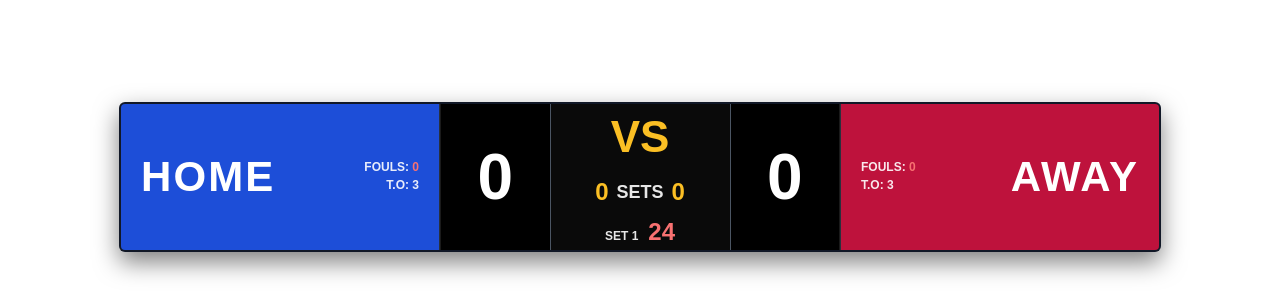
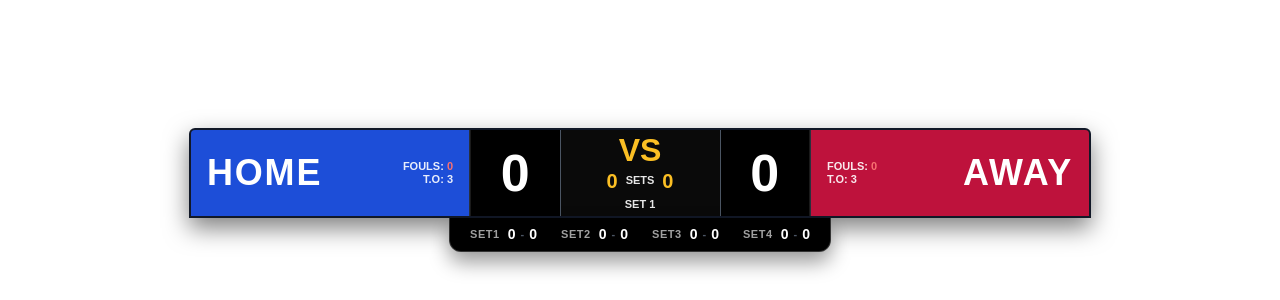
Before and after one commit to akkalak213/basketball-overlay, a Next.js app in the folder frontend/: page /overlay/compat in a window 1280 px wide. Shown: the part 500-800 px from the top of the page. Built offline with nearby package versions, Linux system fonts and the light colour scheme; no server answers.

Commit message:
refactor: Adjust overlay size, layout, and add 5-set support

```diff
--- a/frontend/components/OverlayCompat.tsx
+++ b/frontend/components/OverlayCompat.tsx
@@ -1,13 +1,11 @@
 'use client';
 
 import { useSocket } from '../lib/socket';
-import { formatTime } from '../lib/formatTime';
 import React from 'react';
 
-// Super Compatibility Version for Yolobox Pro
+// Super Compatibility Version for Yolobox Pro - V3
 // This version uses a classic HTML table for layout and inline CSS styles for everything.
-// This approach maximizes compatibility with very old or limited web browsers that may not
-// fully support Flexbox, CSS variables, or modern Tailwind classes.
+// Changes: Reduced overall size, removed shot clock, redesigned Fouls/Timeouts, and expanded to 5 sets.
 
 export default function OverlayCompat() {
   const { gameState } = useSocket();
@@ -16,22 +14,22 @@ export default function OverlayCompat() {
     return null;
   }
 
+  // Calculate set wins
   let homeSetWins = 0;
   let awaySetWins = 0;
   if (gameState.homeQuarterScores && gameState.awayQuarterScores) {
-    for (let i = 0; i < Math.min(gameState.homeQuarterScores.length, gameState.awayQuarterScores.length); i++) {
-      if (gameState.homeQuarterScores[i] !== undefined && gameState.awayQuarterScores[i] !== undefined) {
-        if (gameState.homeQuarterScores[i] > gameState.awayQuarterScores[i]) {
-          homeSetWins++;
-        } else if (gameState.awayQuarterScores[i] > gameState.awayQuarterScores[i]) {
-          awaySetWins++;
-        }
+    for (let i = 0; i < Math.max(gameState.homeQuarterScores.length, gameState.awayQuarterScores.length); i++) {
+      const homeScore = gameState.homeQuarterScores[i] || 0;
+      const awayScore = gameState.awayQuarterScores[i] || 0;
+      if (homeScore > awayScore) {
+        homeSetWins++;
+      } else if (awayScore > homeScore) {
+        awaySetWins++;
       }
     }
   }
 
-  // --- Style Definitions (as JavaScript objects for inline styling) ---
-
+  // --- Style Definitions ---
   const styles: { [key: string]: React.CSSProperties } = {
     container: {
       position: 'fixed',
@@ -39,98 +37,135 @@ export default function OverlayCompat() {
       left: '0',
       width: '100%',
       display: 'flex',
-      justifyContent: 'center',
+      flexDirection: 'column',
+      alignItems: 'center',
       fontFamily: 'sans-serif',
       color: '#FFFFFF',
       textTransform: 'uppercase',
     },
     mainTable: {
       borderCollapse: 'collapse',
-      backgroundColor: '#111827', // zinc-900
+      backgroundColor: '#111827',
       border: '2px solid #000000',
-      borderRadius: '6px',
+      borderRadius: '6px 6px 0 0', // Rounded top corners
       boxShadow: '0 10px 25px rgba(0,0,0,0.5)',
       overflow: 'hidden'
     },
     teamCell: {
-      padding: '8px 20px',
-      minWidth: '320px',
+      padding: '4px 16px',
+      minWidth: '280px',
       position: 'relative'
     },
     homeTeamCell: {
-      backgroundColor: '#1D4ED8', // blue-800
+      backgroundColor: '#1D4ED8',
       borderRight: '1px solid rgba(0,0,0,0.5)',
     },
     awayTeamCell: {
-      backgroundColor: '#BE123C', // red-800
+      backgroundColor: '#BE123C',
       borderLeft: '1px solid rgba(0,0,0,0.5)',
       textAlign: 'right'
     },
     teamName: {
-      fontSize: '42px',
+      fontSize: '36px',
       fontWeight: '900',
       letterSpacing: '0.05em',
       lineHeight: '1',
     },
     teamInfoContainer: {
         display: 'flex',
-        alignItems: 'flex-end',
+        alignItems: 'center',
         justifyContent: 'space-between'
     },
     foulsTimeouts: {
         textAlign: 'right' as const,
-        paddingBottom: '4px',
         marginLeft: '12px',
     },
     awayFoulsTimeouts: {
         textAlign: 'left' as const,
-        paddingBottom: '4px',
         marginRight: '12px',
     },
     infoText: {
-      fontSize: '12px',
+      fontSize: '11px',
       fontWeight: 'bold',
       color: 'rgba(255,255,255,0.9)',
+      lineHeight: '1.2'
     },
     scoreCell: {
       backgroundColor: '#000000',
-      width: '110px',
+      width: '90px',
       textAlign: 'center' as const,
-      fontSize: '64px',
+      fontSize: '52px',
       fontWeight: '900',
       borderLeft: '2px solid rgba(255,255,255,0.1)',
     },
     awayScoreCell: {
         backgroundColor: '#000000',
-        width: '110px',
+        width: '90px',
         textAlign: 'center' as const,
-        fontSize: '64px',
+        fontSize: '52px',
         fontWeight: '900',
         borderRight: '2px solid rgba(255,255,255,0.1)',
     },
-    centerClockCell: {
+    centerCell: {
       backgroundColor: '#0a0a0a',
-      width: '180px',
+      width: '160px',
       textAlign: 'center' as const,
       verticalAlign: 'middle',
       borderLeft: '1px solid #4B5563',
       borderRight: '1px solid #4B5563',
+      padding: '4px 0',
     },
-    gameClock: {
-      fontSize: '44px',
+    vsText: {
+      fontSize: '32px',
       fontWeight: 'bold',
-      color: '#FBBF24', // yellow-400
+      color: '#FBBF24',
+      lineHeight: '1',
     },
-    periodShotClockContainer: {
-        marginTop: '4px'
+    setWinsContainer: {
+        display: 'flex',
+        justifyContent: 'center',
+        alignItems: 'center',
     },
-    possessionIndicator: {
-      position: 'absolute',
-      bottom: '0',
-      left: '0',
-      width: '100%',
-      height: '4px',
-      backgroundColor: '#FBBF24', // yellow-400
+    setScoreText: {
+        fontSize: '11px',
+        fontWeight: 'bold',
+        color: 'rgba(255,255,255,0.9)',
+    },
+    setScoreNumber: {
+        fontSize: '20px',
+        fontWeight: 'bold',
+        color: '#FBBF24',
+        margin: '0 8px'
+    },
+    setScoresContainer: {
+        display: 'flex',
+        backgroundColor: '#000000',
+        border: '1px solid rgba(255,255,255,0.2)',
+        borderTop: '0',
+        borderRadius: '0 0 12px 12px',
+        padding: '6px 20px',
+        boxShadow: '0 10px 20px rgba(0,0,0,0.4)',
+        justifyContent: 'center',
+        gap: '24px',
+    },
+    setScorePill: {
+        display: 'flex',
+        alignItems: 'center',
+        gap: '8px'
+    },
+    setScoreLabel: {
+        color: '#A0A0A0',
+        fontWeight: 'bold',
+        fontSize: '11px',
+        letterSpacing: '0.05em'
+    },
+    setScoreValues: {
+        display: 'flex',
+        alignItems: 'center',
+        gap: '5px',
+        fontWeight: '900',
+        fontSize: '14px',
+        color: '#FFFFFF'
     }
   };
 
@@ -141,18 +176,13 @@ export default function OverlayCompat() {
           <tr>
             {/* ======================= HOME TEAM ======================= */}
             <td style={{...styles.teamCell, ...styles.homeTeamCell}}>
-
                <div style={styles.teamInfoContainer}>
                     <div>
                         <div style={styles.teamName}>{gameState.homeName}</div>
                     </div>
                     <div style={styles.foulsTimeouts}>
-                        <div style={styles.infoText}>
-                            FOULS: <span style={{color: '#F87171'}}>{gameState.homeFouls}</span>
-                        </div>
-                         <div style={styles.infoText}>
-                            T.O: {gameState.homeTimeouts}
-                        </div>
+                        <div style={styles.infoText}>FOULS: <span style={{color: '#F87171'}}>{gameState.homeFouls}</span></div>
+                        <div style={styles.infoText}>T.O: {gameState.homeTimeouts}</div>
                     </div>
                </div>
             </td>
@@ -160,20 +190,15 @@ export default function OverlayCompat() {
               {gameState.homeScore}
             </td>
 
-            {/* ======================= CENTER CLOCK ======================= */}
-            <td style={styles.centerClockCell}>
-              <div style={styles.gameClock}>VS</div>
-              <div style={{...styles.periodShotClockContainer, display: 'flex', justifyContent: 'center', alignItems: 'center', marginBottom: '4px'}}>
-                 <span style={{fontSize: '24px', fontWeight: 'bold', color: '#FBBF24', marginRight: '8px'}}>{homeSetWins}</span>
-                 <span style={{...styles.infoText, fontSize: '18px'}}>SETS</span>
-                 <span style={{fontSize: '24px', fontWeight: 'bold', color: '#FBBF24', marginLeft: '8px'}}>{awaySetWins}</span>
+            {/* ======================= CENTER SECTION ======================= */}
+            <td style={styles.centerCell}>
+              <div style={styles.vsText}>VS</div>
+              <div style={styles.setWinsContainer}>
+                 <span style={styles.setScoreNumber}>{homeSetWins}</span>
+                 <span style={styles.setScoreText}>SETS</span>
+                 <span style={styles.setScoreNumber}>{awaySetWins}</span>
               </div>
-              <div style={styles.periodShotClockContainer}>
-                 <span style={styles.infoText}>SET {gameState.period}</span>
-                 <span style={{...styles.infoText, marginLeft: '10px', fontSize: '24px', color: gameState.shotClock <= 5 ? '#EF4444' : '#F87171' }}>
-                    {gameState.shotClock.toString().padStart(2, '0')}
-                 </span>
-              </div>
+              <div style={styles.setScoreText}>SET {gameState.period}</div>
             </td>
 
             {/* ======================= AWAY TEAM ======================= */}
@@ -181,15 +206,10 @@ export default function OverlayCompat() {
                {gameState.awayScore}
             </td>
             <td style={{...styles.teamCell, ...styles.awayTeamCell}}>
-
                 <div style={styles.teamInfoContainer}>
                     <div style={styles.awayFoulsTimeouts}>
-                        <div style={styles.infoText}>
-                            FOULS: <span style={{color: '#F87171'}}>{gameState.awayFouls}</span>
-                        </div>
-                         <div style={styles.infoText}>
-                            T.O: {gameState.awayTimeouts}
-                        </div>
+                        <div style={styles.infoText}>FOULS: <span style={{color: '#F87171'}}>{gameState.awayFouls}</span></div>
+                        <div style={styles.infoText}>T.O: {gameState.awayTimeouts}</div>
                     </div>
                     <div>
                         <div style={styles.teamName}>{gameState.awayName}</div>
@@ -199,6 +219,31 @@ export default function OverlayCompat() {
           </tr>
         </tbody>
       </table>
+
+      {/* ======================= SET SCORES ======================= */}
+      <div style={styles.setScoresContainer}>
+         {[0, 1, 2, 3, 4].map(q => {
+           const homeScore = gameState.homeQuarterScores?.[q];
+           const awayScore = gameState.awayQuarterScores?.[q];
+
+           // Don't render the set if scores are not yet available
+           if (homeScore === undefined || awayScore === undefined) return null;
+
+           const isHomeWin = homeScore > awayScore;
+           const isAwayWin = awayScore > homeScore;
+
+           return (
+             <div key={q} style={styles.setScorePill}>
+               <span style={styles.setScoreLabel}>SET{q+1}</span>
+               <div style={styles.setScoreValues}>
+                  <span style={{color: isHomeWin ? '#FBBF24' : '#FFFFFF'}}>{homeScore}</span>
+                  <span style={{color: '#4B5563', fontSize: '11px'}}>-</span>
+                  <span style={{color: isAwayWin ? '#FBBF24' : '#FFFFFF'}}>{awayScore}</span>
+               </div>
+             </div>
+           );
+         })}
+      </div>
     </div>
   );
 }
```
